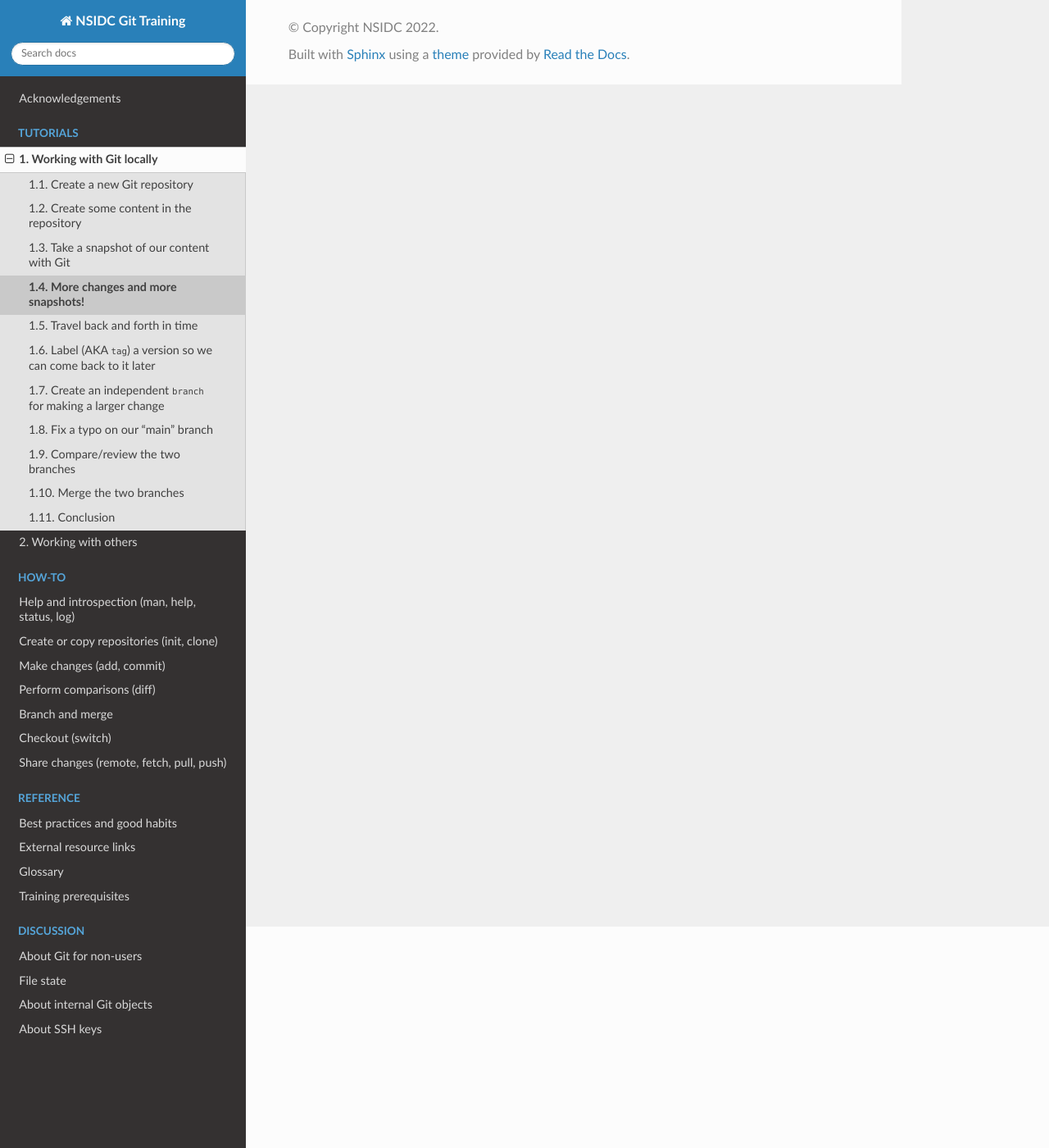
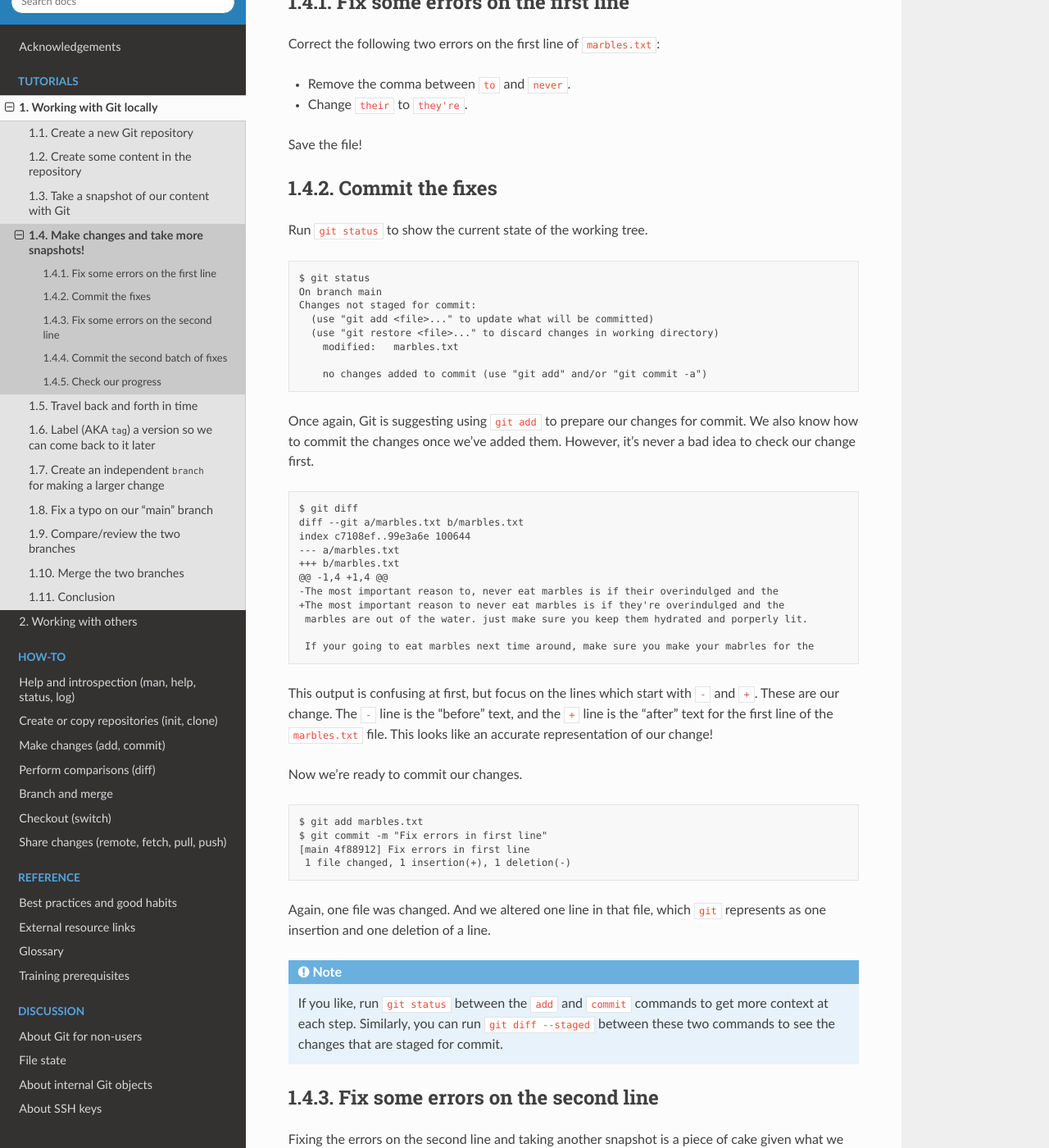
Before and after one commit to nsidc/git-training, a Sphinx documentation site: the page built from doc/tutorial/working-locally/04-more-commits.md, in a window 1280 px wide and 1400 px high, scrolled down 270 px. Shown: the whole window at 82% size. Built offline with Sphinx 7.4.7 and the Read the Docs theme 2.0.0, drawn with Linux system fonts in a browser that asks for light colours; some of the changed text lies outside the part shown.

Commit message:
Add step 4

````diff
--- a/doc/tutorial/working-locally/04-more-commits.md
+++ b/doc/tutorial/working-locally/04-more-commits.md
@@ -1,3 +1,128 @@
-# More changes and more snapshots!
+# Make changes and take more snapshots!
 
-TODO
+For our next snapshots, you will fix errors in this content one line at a time and make
+commits (previously referred to as taking snapshots, but we're going to use the official
+terminology from here on) with each change.
+
+
+## Fix some errors on the first line
+
+Correct the following two errors on the first line of `marbles.txt`:
+
+- Remove the comma between `to` and `never`.
+- Change `their` to `they're`.
+
+Save the file!
+
+
+## Commit the fixes
+
+Run `git status` to show the current state of the working tree.
+
+```
+$ git status
+On branch main
+Changes not staged for commit:
+  (use "git add <file>..." to update what will be committed)
+  (use "git restore <file>..." to discard changes in working directory)
+    modified:   marbles.txt
+
+    no changes added to commit (use "git add" and/or "git commit -a")
+```
+
+Once again, Git is suggesting using `git add` to prepare our changes for commit. We also
+know how to commit the changes once we've added them. However, it's never a bad idea to
+check our change first.
+
+```
+$ git diff
+diff --git a/marbles.txt b/marbles.txt
+index c7108ef..99e3a6e 100644
+--- a/marbles.txt
++++ b/marbles.txt
+@@ -1,4 +1,4 @@
+-The most important reason to, never eat marbles is if their overindulged and the
++The most important reason to never eat marbles is if they're overindulged and the
+ marbles are out of the water. just make sure you keep them hydrated and porperly lit.
+
+ If your going to eat marbles next time around, make sure you make your mabrles for the
+```
+
+This output is confusing at first, but focus on the lines which start with `-` and `+`.
+These are our change. The `-` line is the "before" text, and the `+` line is the "after"
+text for the first line of the `marbles.txt` file. This looks like an accurate
+representation of our change!
+
+Now we're ready to commit our changes.
+```
+$ git add marbles.txt
+$ git commit -m "Fix errors in first line"
+[main 4f88912] Fix errors in first line
+ 1 file changed, 1 insertion(+), 1 deletion(-)
+```
+
+Again, one file was changed. And we altered one line in that file, which `git`
+represents as one insertion and one deletion of a line.
+
+```{note}
+
+If you like, run `git status` between the `add` and `commit` commands to get more
+context at each step. Similarly, you can run `git diff --staged` between these two
+commands to see the changes that are staged for commit.
+```
+
+
+## Fix some errors on the second line
+
+Fixing the errors on the second line and taking another snapshot is a piece of cake
+given what we now know! I see two errors:
+
+- Change `just` to `Just`.
+- Change `porperly` to `properly`.
+
+Save `marbles.txt`.
+
+
+## Commit the second batch of fixes
+
+Since we already know how to commit the changes in two steps, here's a shortcut to do it
+in one command -- the "add" occurs automatically:
+
+```
+$ git commit -m "Fix errors on the second line" -- marbles.txt
+[main 6589abd] Fix errors on the second line
+ 1 file changed, 1 insertion(+), 1 deletion(-)
+```
+
+Again, one line in one file was changed.
+
+```{note}
+
+The `--` tells `git` (and many other commands) that the values after the symbol are a
+list of files. This is just another option, not "better" than doing `git add` first.
+```
+
+
+## Check our progress
+
+Now we should have three commits. One which added the `marbles.txt`, and two for fixing
+errors in it.
+
+We can use this compressed version of `git log` to validate at a glance:
+
+```
+$ git log --graph --decorate --oneline
+* 6589abd (HEAD -> main) Fix errors on the second line
+* 4f88912 Fix errors in first line
+* 075bbc6 Add marbles.txt
+```
+
+Each asterisk here is a commit. The oldest commit is at the bottom, and the newest at
+the top. Notice that the labels `HEAD` and `main` have both moved with you as you added
+more commits.
+
+```{note}
+
+You may have noticed that the commit messages have a common style. See ...TODO... for
+more information on writing commit messages.
+```
````
Also changed, not shown: doc/tutorial/working-locally/03-first-commit.md (+5 -5 lines).
